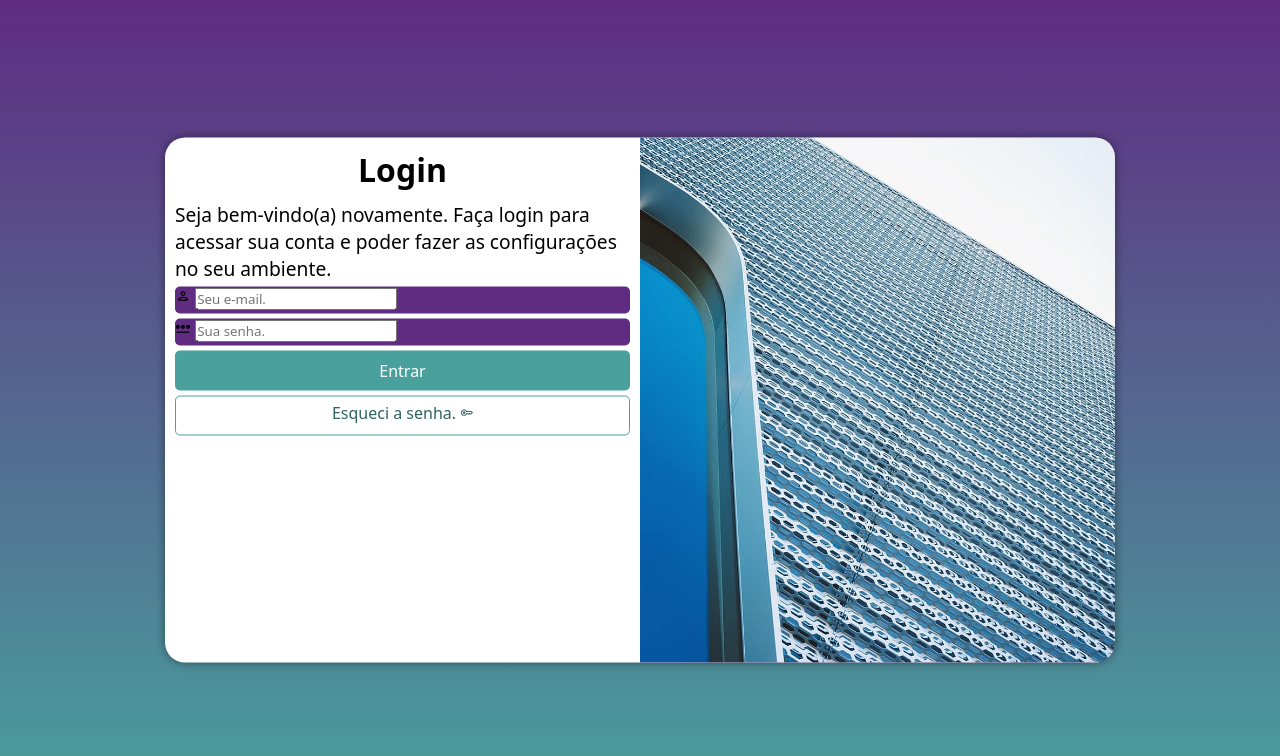
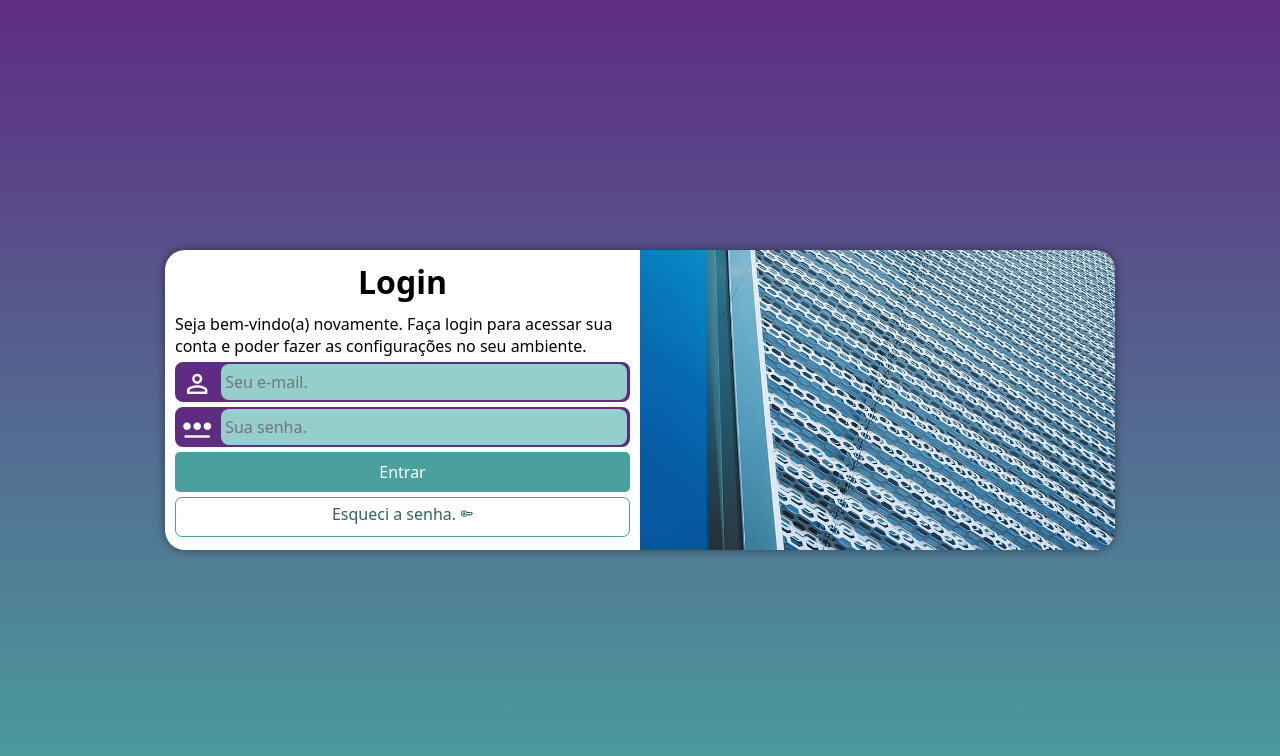
Before and after one commit to jeanlucascruz2260002/projeto-login, a plain HTML site: page index.html in a window 1280 px wide. Drawn offline with nearby package versions, Linux system fonts and the light colour scheme.

Commit message:
Melhorando o style

```diff
--- a/estilos/media-query.css
+++ b/estilos/media-query.css
@@ -18,6 +18,7 @@
 
     section#login {
         width: 90vw;
+        height: 300px;
     }
 
     section#login > div#imagem {
@@ -40,6 +41,7 @@
 
     section#login {
         width: 950px;
+        height: 300px;
     }
 
     section#login > div#imagem {
@@ -58,6 +60,6 @@
     }
 
     div#formulario > p {
-        font-size: 1.2em;
+        font-size: 1em;
     }
 }
--- a/estilos/style.css
+++ b/estilos/style.css
@@ -29,17 +29,17 @@
     position: absolute;
     top: 50%;
     left: 50%;
-    transform: translate(-50%, -50%);
     overflow: hidden;
 
     background-color: white;
-    width: 300px;
-    height: 525px;
+    width: 250px;
+    height: 515px;
     border-radius: 20px;
     box-shadow: 0px 0px 10px rgba(0, 0, 0, 0.452);
 
     transition: width 0.3s, height 0.3s;
     transition-timing-function: ease;
+    transform: translate(-50%, -50%);
 }
 
 section#login > div#imagem {
@@ -61,9 +61,11 @@
 
 form > div.campo {
     background-color: #5f2c82;
+    border: 2px solid #5f2c82;
     display: block;
-    height: 27px;
-    border-radius: 5px;
+    width: 100%;
+    height: 40px;
+    border-radius: 8px;
     margin: 5px 0px;
 }
 
@@ -72,7 +74,27 @@
 }
 
 form > div.campo > span.material-symbols-outlined {
+    font-size: 1.9em;
+    color: white;
+    width: 40px;
+    padding: 5px;
+}
+
+div.campo > input {
+    background-color: #94cfcd;
     font-size: 1em;
+    width: calc(100% - 45px);
+
+    height: 100%;
+    border: 0px;
+    border-radius: 8px;
+    padding: 4px;
+    transform: translateY(-11px);
+}
+
+div.campo > input:focus-within {
+    background-color: white;
+    border: none;
 }
 
 form > input[type="submit"] {
@@ -80,7 +102,6 @@
     font-size: 1em;
     width: 100%;
     height: 40px;
-    margin-top: 5px;
     background-color: #49a09d;
     color: white;
     border: none;
@@ -102,7 +123,7 @@
     background-color: white;
     color: #2d6462;
     border: 1px solid #49a09d;
-    border-radius: 5px;
+    border-radius: 7px;
     text-decoration: none;
 }
 
```
